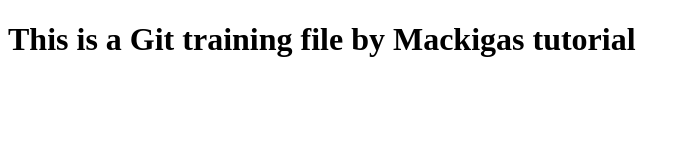
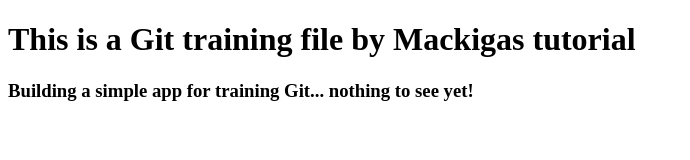
Before and after one commit to DonMastra/MakigasGitTraining, a plain HTML site: page index.html in a window 1280 px wide. Shown: the whole page, without its empty margins (0-690 px from the left). Drawn offline with Linux system fonts and the light colour scheme.

Commit message:
building message

```diff
--- a/index.html
+++ b/index.html
@@ -9,6 +9,7 @@
 
 <body>
     <h1>This is a Git training file by Mackigas tutorial</h1>
+    <h3>Building a simple app for training Git... nothing to see yet!</h3>
 </body>
 
 </html>
```
